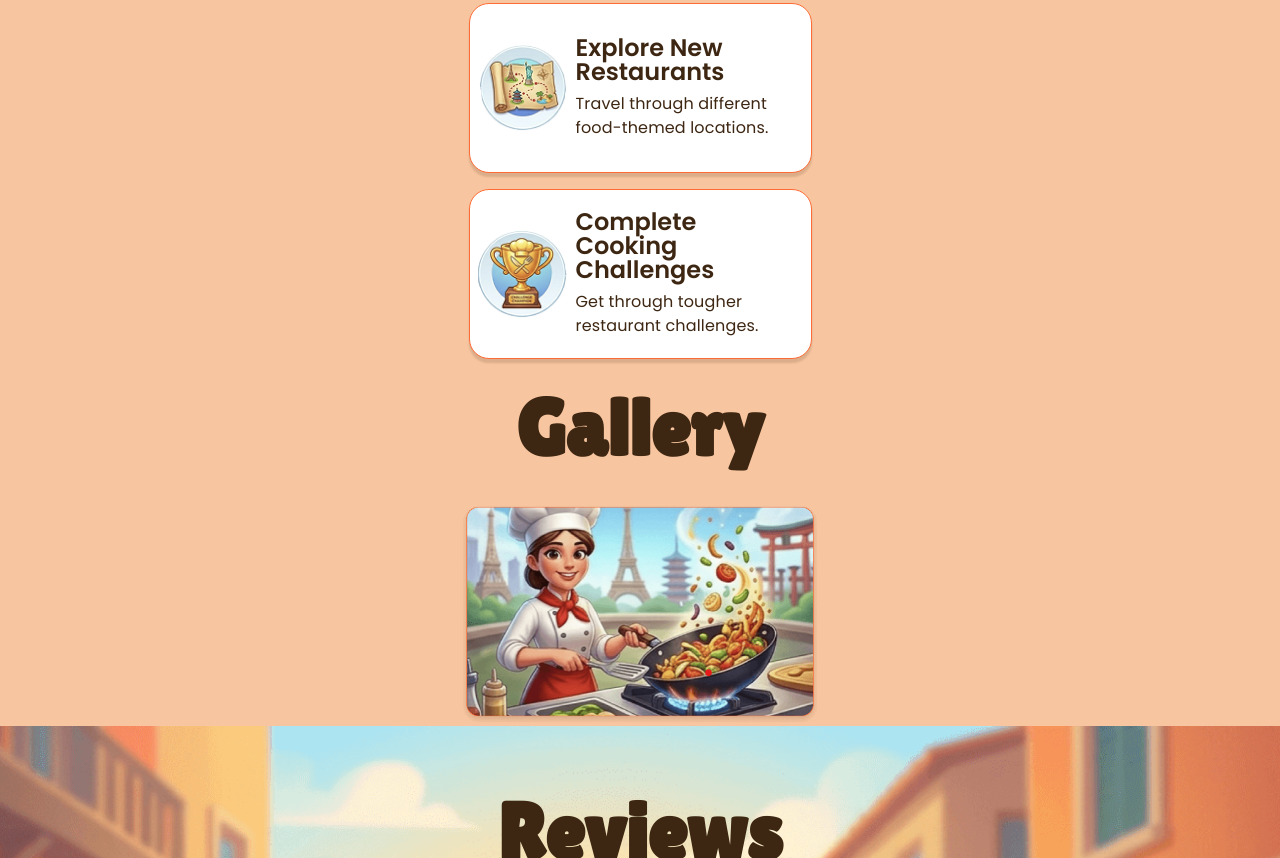
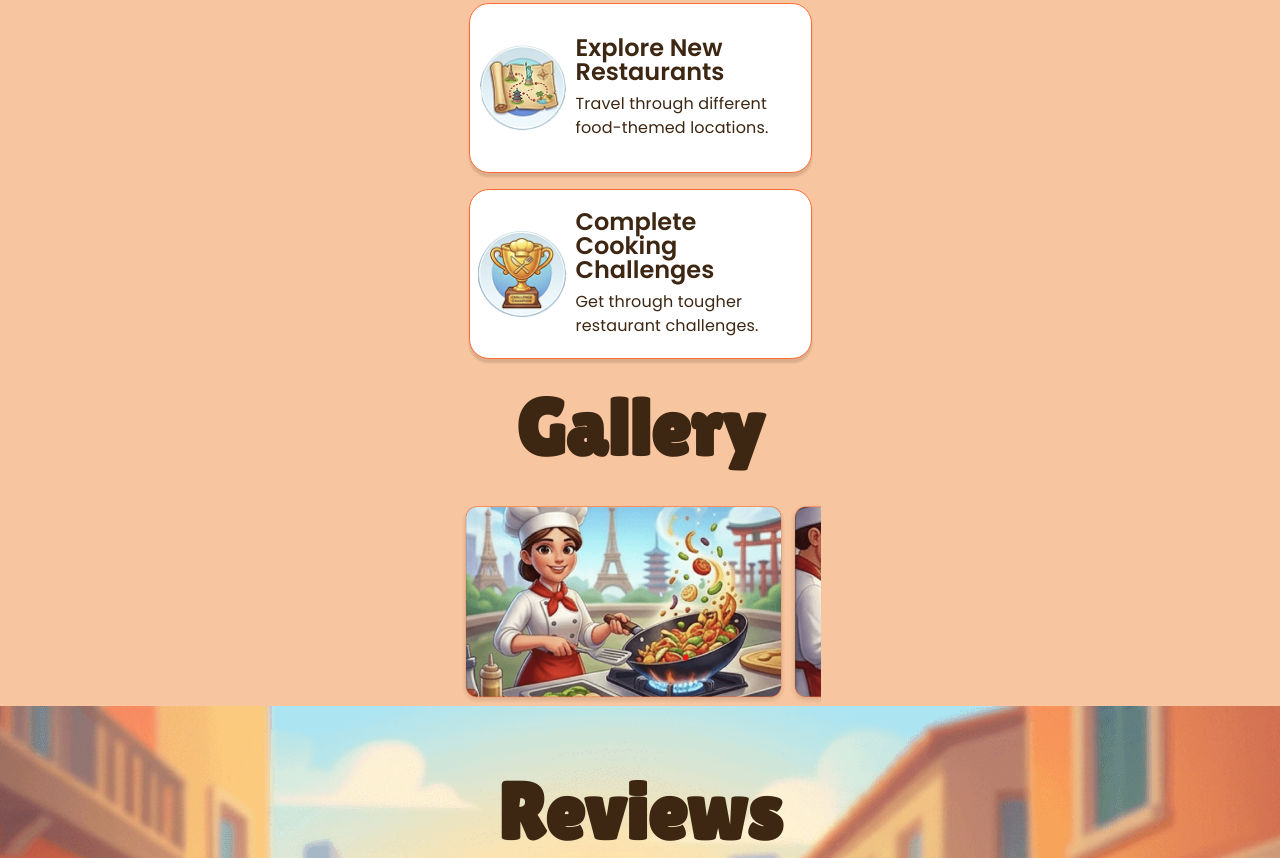
Before and after one commit to Iv-Hl/STP-13022, a website built with Vite: page src/index.html in a window 1280 px wide. Shown: the part 1942-2800 px from the top of the page. Built offline with nearby package versions, Linux system fonts and the light colour scheme.

Commit message:
fixed swiper

```diff
--- a/src/js/gallerySwiper.js
+++ b/src/js/gallerySwiper.js
@@ -5,6 +5,7 @@ import 'swiper/css';
 const swiper = new Swiper('#swiper', {
   direction: 'horizontal',
   loop: false,
+  slidesPerView: 1.1,
 });
 
 const resizeHandler = () => {
--- a/src/partials/gallery.html
+++ b/src/partials/gallery.html
@@ -5,7 +5,7 @@
     <div class="swiper-wrapper gallery-list">
       <div class="swiper-slide gallery-item">
         <img src="../img/gallery-image1.png" srcset="../img/gallery-image1.png 1x, ../img/gallery-image1@2x.png 2x"
-          alt="Chefs preparing meals with animated food effects" height="343" loading="lazy" />
+          alt="Chefs preparing meals with animated food effects" loading="lazy" />
       </div>
 
       <div class="swiper-slide gallery-item">
--- a/src/styles/components.css
+++ b/src/styles/components.css
@@ -12,7 +12,10 @@
   color: var(--color-white);
   background-color: var(--color-orange);
   text-align: center;
-  transition: opacity 0.2s ease, background-color 0.2s ease, color 0.2s ease;
+  transition:
+    opacity 0.2s ease,
+    background-color 0.2s ease,
+    color 0.2s ease;
 }
 
 .btn:hover,
```
